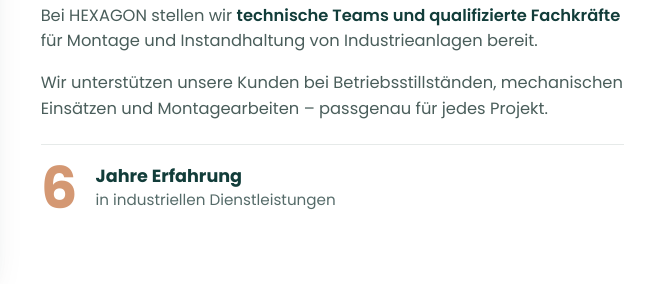
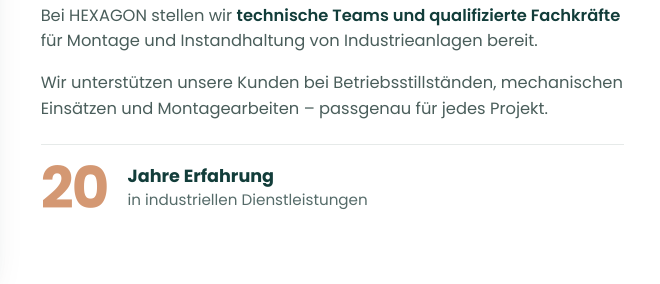
Before and after one commit to viathevalter/montajeshexagon, a website: page de/index.html in a window 1280 px wide. Shown: the part 1045-1329 px from the top of the page, 620-1280 px from the left. Drawn offline with Linux system fonts and the light colour scheme.

Commit message:
fix(content): actualizar indicador de anos de experiencia a 20 en la seccion quienes somos

```diff
--- a/de/index.html
+++ b/de/index.html
@@ -284,11 +284,11 @@
               </p>
             </div>
 
-            <!-- Divisoria e Destaque dos 6 anos de experiência -->
+            <!-- Divisoria e Destaque dos 20 anos de experiência -->
             <div class="quienes-somos-experience-group">
               <div class="quienes-somos-divider" aria-hidden="true"></div>
               <div class="quienes-somos-stat">
-                <span class="quienes-somos-stat-number" aria-hidden="true">6</span>
+                <span class="quienes-somos-stat-number" aria-hidden="true">20</span>
                 <div class="quienes-somos-stat-text">
                   <span class="quienes-somos-stat-line1">Jahre Erfahrung</span>
                   <span class="quienes-somos-stat-line2">in industriellen Dienstleistungen</span>
```
Also changed, not shown: en/index.html (+2 -2 lines), es/index.html (+2 -2 lines), fr/index.html (+2 -2 lines), index.html (+2 -2 lines), it/index.html (+2 -2 lines).
